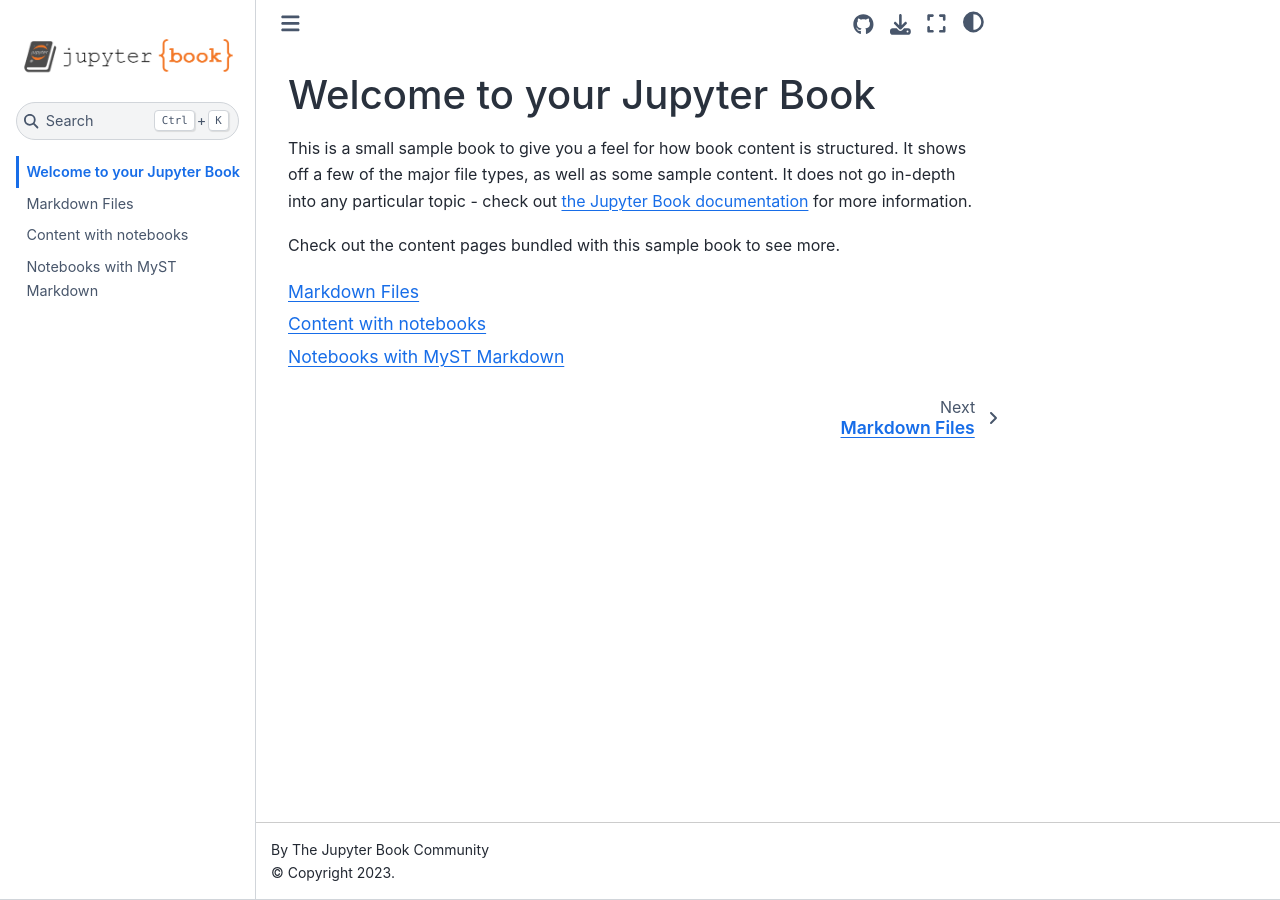
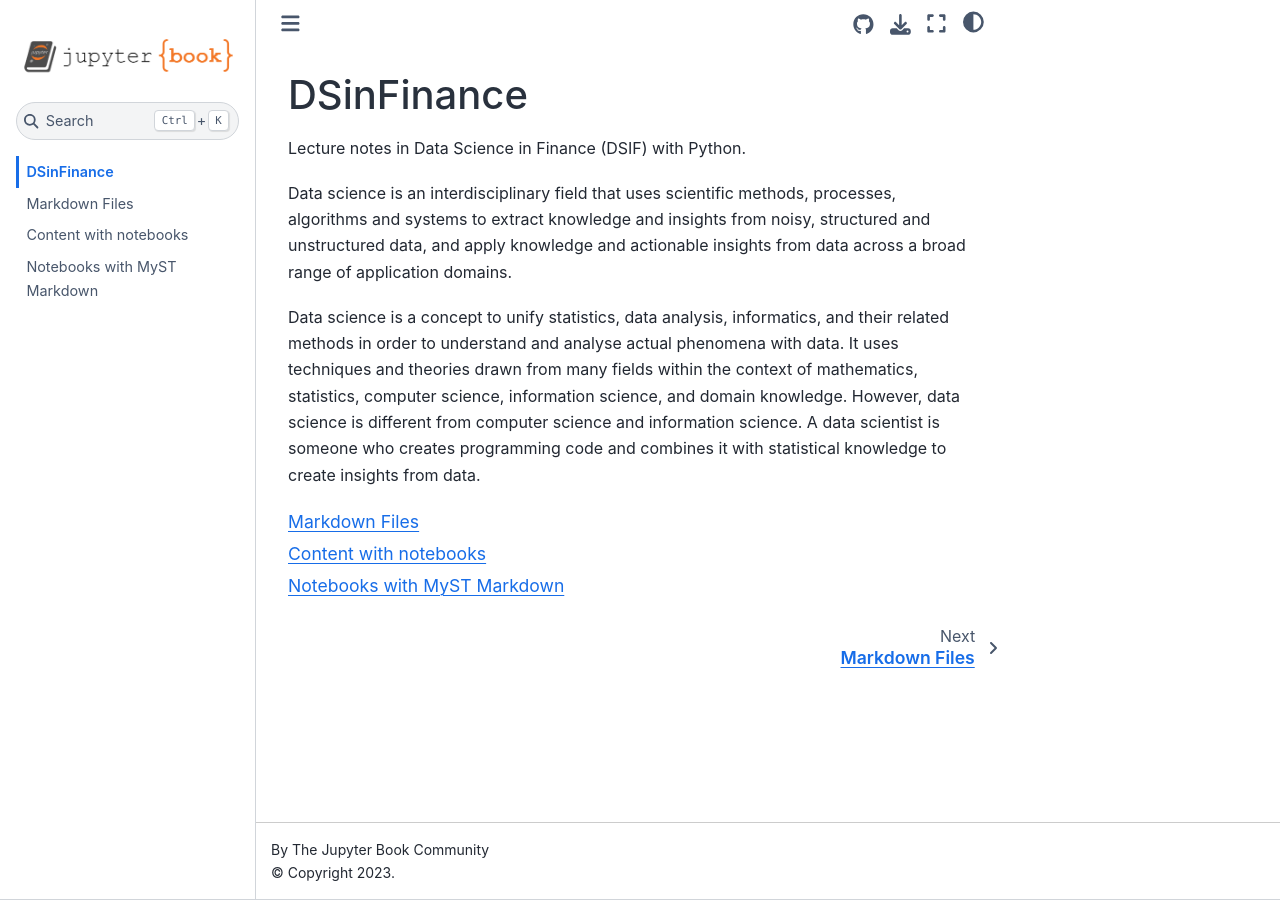
Before and after one commit to naftalic/DSIF, a Jupyter Book: the page built from intro.md, in a window 1280 px wide. Built offline with Jupyter Book 1.0.4 settings and Sphinx 7.4.7 and the Sphinx Book theme 1.1.4, drawn with Linux system fonts in a browser that asks for light colours.

Commit message:
Update intro.md

````diff
--- a/intro.md
+++ b/intro.md
@@ -1,11 +1,11 @@
-# Welcome to your Jupyter Book
+# DSinFinance
 
-This is a small sample book to give you a feel for how book content is
-structured.
-It shows off a few of the major file types, as well as some sample content.
-It does not go in-depth into any particular topic - check out [the Jupyter Book documentation](https://jupyterbook.org) for more information.
+Lecture notes in Data Science in Finance (DSIF) with Python.
 
-Check out the content pages bundled with this sample book to see more.
+Data science is an interdisciplinary field that uses scientific methods, processes, algorithms and systems to extract knowledge and insights from noisy, structured and unstructured data, and apply knowledge and actionable insights from data across a broad range of application domains.
+
+Data science is a concept to unify statistics, data analysis, informatics, and their related methods in order to understand and analyse actual phenomena with data. It uses techniques and theories drawn from many fields within the context of mathematics, statistics, computer science, information science, and domain knowledge. However, data science is different from computer science and information science. A data scientist is someone who creates programming code and combines it with statistical knowledge to create insights from data.
+
 
 ```{tableofcontents}
 ```
````
